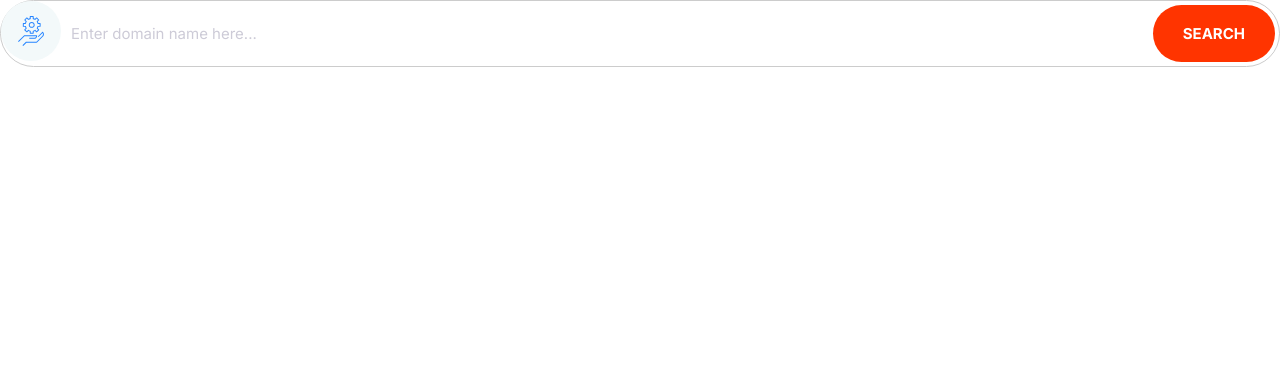
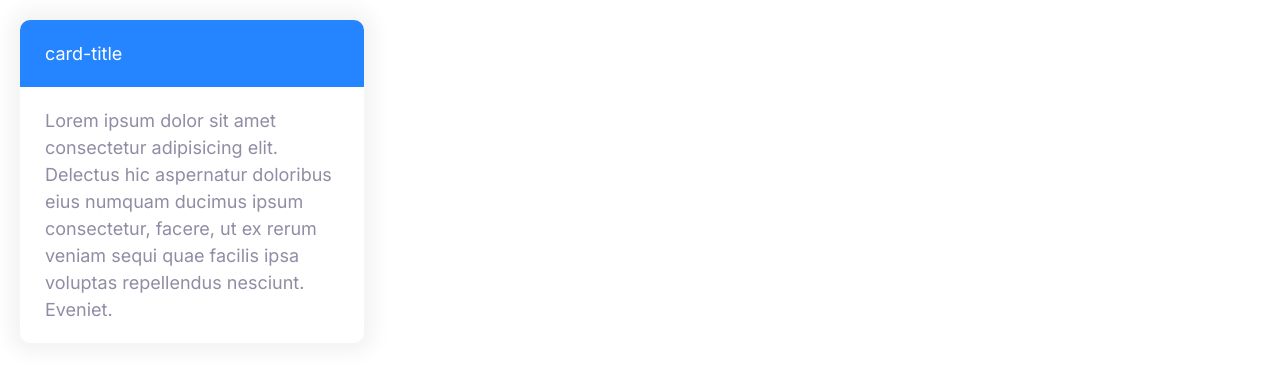
Before and after one commit to youhess/moshify_project, a plain HTML site: page index.html in a window 1280 px wide. Drawn offline with Linux system fonts and the light colour scheme.

Commit message:
set up a component of card

```diff
--- a/css/stylel.css
+++ b/css/stylel.css
@@ -260,3 +260,22 @@ a {
     font-size: 1.5rem;
   }
 }
+/* card */
+.card {
+  border-radius: 10px;
+  box-shadow: 0 0 20px 10px #f3f3f3;
+  /* child will grow bigger so overflow therefor we should use hidden */
+  overflow: hidden;
+}
+.card__header,
+.card__body {
+  padding: 2rem 2.5rem;
+}
+.card--parimary .card__header {
+  color: white;
+  background: var(--color-primary);
+}
+.card--secondary {
+  color: white;
+  background: var(--color-secondary);
+}
--- a/index.html
+++ b/index.html
@@ -15,20 +15,16 @@
     <title>Document</title>
   </head>
   <body>
-    <div class="input-group">
-      <span class="icon-container">
-        <svg class="icon icon--primary">
-          <use xlink:href="images/sprite.svg#settings"></use>
-        </svg>
-      </span>
-      <input
-        type="text"
-        class="input"
-        name=""
-        placeholder="Enter domain name here..."
-        id=""
-      />
-      <button class="button button--primary">Search</button>
+    <div style="width: 30%; padding: 2rem">
+      <div class="card card--parimary">
+        <header class="card__header">card-title</header>
+        <div class="card__body">
+          Lorem ipsum dolor sit amet consectetur adipisicing elit. Delectus hic
+          aspernatur doloribus eius numquam ducimus ipsum consectetur, facere,
+          ut ex rerum veniam sequi quae facilis ipsa voluptas repellendus
+          nesciunt. Eveniet.
+        </div>
+      </div>
     </div>
   </body>
 </html>
```
Also changed, not shown: components/card.html (added, +11 -0 lines).
